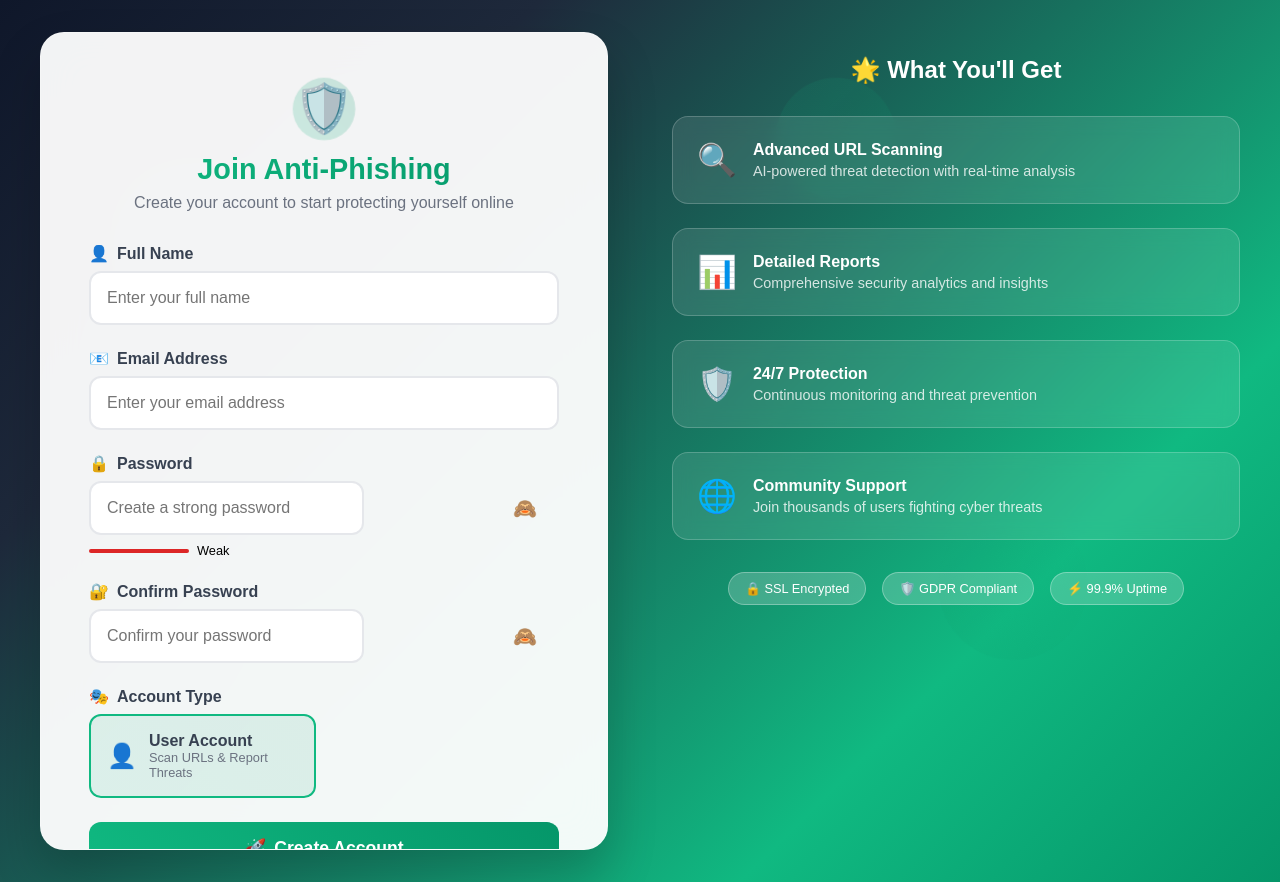
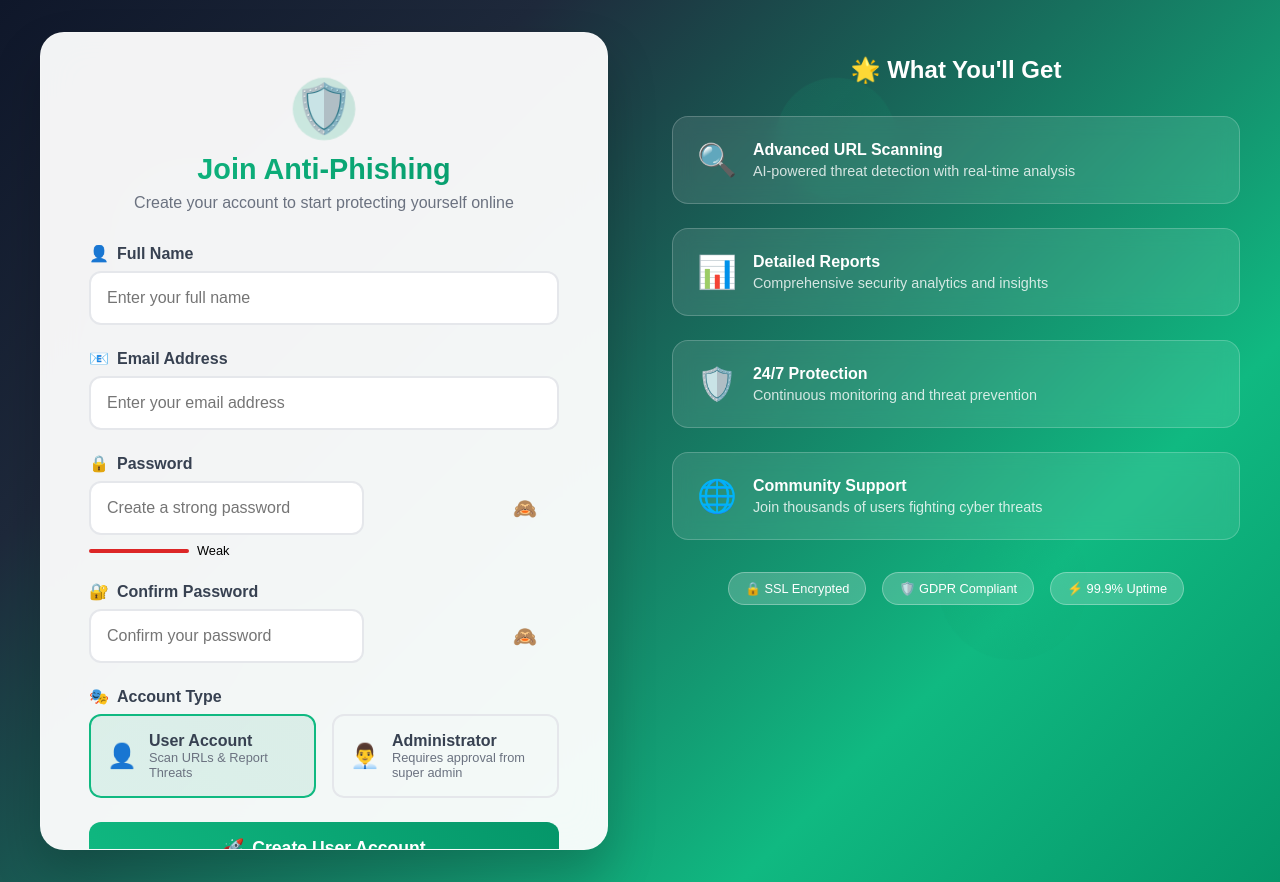
Before and after one commit to giriraj-gh/ANTI-PHISHING-WEB-APP, a React (Create React App) app in the folder FRONTEND/frontend/: page /register in a window 1280 px wide. Built offline with nearby package versions, Linux system fonts and the light colour scheme; no server answers.

Commit message:
Restore user/admin selection on register, all pending approval from super admin

```diff
--- a/FRONTEND/frontend/src/pages/Register.jsx
+++ b/FRONTEND/frontend/src/pages/Register.jsx
@@ -179,13 +179,23 @@ export default function Register() {
               </label>
               <div className="role-selector">
                 <div
-                  className={`role-option active`}
-                  style={{ cursor: 'default', opacity: 1 }}
+                  className={`role-option ${form.role === 'user' ? 'active' : ''}`}
+                  onClick={() => handleInputChange('role', 'user')}
                 >
                   <div className="role-icon">👤</div>
                   <div className="role-text">
                     <div className="role-title">User Account</div>
                     <div className="role-desc">Scan URLs & Report Threats</div>
+                  </div>
+                </div>
+                <div
+                  className={`role-option ${form.role === 'admin' ? 'active' : ''}`}
+                  onClick={() => handleInputChange('role', 'admin')}
+                >
+                  <div className="role-icon">👨‍💼</div>
+                  <div className="role-text">
+                    <div className="role-title">Administrator</div>
+                    <div className="role-desc">Requires approval from super admin</div>
                   </div>
                 </div>
               </div>
@@ -194,7 +204,7 @@ export default function Register() {
             <button
               type="submit"
               disabled={loading}
-              className="register-button user-style"
+              className={`register-button ${form.role === 'admin' ? 'admin-style' : 'user-style'}`}
             >
               {loading ? (
                 <>
@@ -204,7 +214,7 @@ export default function Register() {
               ) : (
                 <>
                   <span className="button-icon">🚀</span>
-                  Create Account
+                  Create {form.role === 'admin' ? 'Admin' : 'User'} Account
                 </>
               )}
             </button>
```
Also changed, not shown: 1 other file (tests, documents, lock files or other folders).
